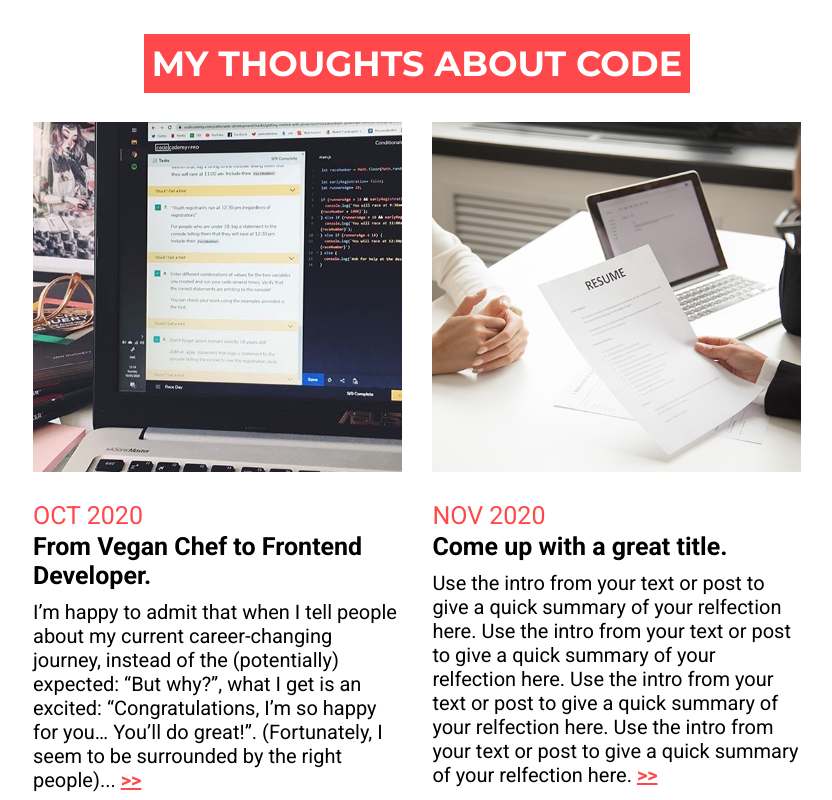
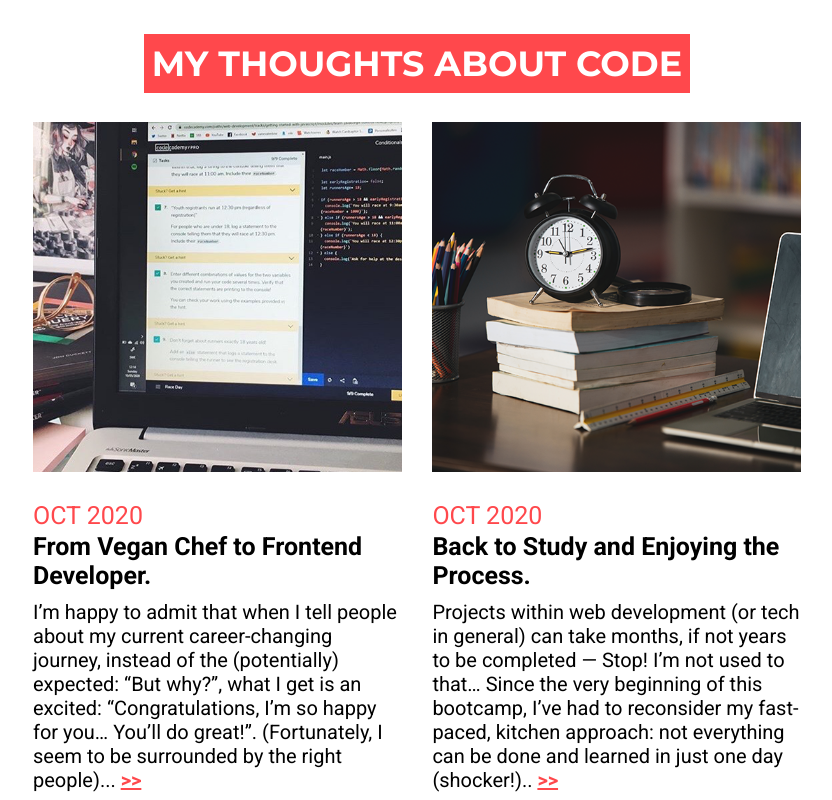
Before and after one commit to VanessaSue27/portfolio-wip, a plain HTML site: page code/index.html in a window 1280 px wide. Shown: the part 3300-4100 px from the top of the page, without its empty margins (223-1055 px from the left). Drawn offline with Linux system fonts and the light colour scheme.

Commit message:
Added new blogpost

```diff
--- a/code/index.html
+++ b/code/index.html
@@ -180,15 +180,15 @@
                 </p>
             </article></a>
 
-            <a href="https://github.com/VanessaSue27" target="_blank"><article class="blogpost-card blogpost-hidden">
-                <img src="./assets/blogpost-img-placeholder.png" alt="Ongoing interview Image: link to second article">
-                <p class="date-blogpost" aria-hidden="true">NOV 2020</p>
-                <h2 class="blogpost-title">Come up with a great title.</h2>
+            <a href="https://medium.com/@VanessaSue27/on-going-back-to-studying-and-enjoying-the-process-6ad07f53e093" target="_blank"><article class="blogpost-card blogpost-hidden">
+                <img src="./assets/blogpost-2-img.png" alt="Image of Laptop and a Clock">
+                <p class="date-blogpost" aria-hidden="true">OCT 2020</p>
+                <h2 class="blogpost-title">Back to Study and Enjoying the Process.</h2>
                 <p class="blogpost-text">
-                    Use the intro from your text or post to give a quick summary of your relfection here. Use the intro
-                    from your text or post to give a quick summary of your relfection here. Use the intro from your text
-                    or post to give a quick summary of your relfection here. Use the intro from your text or post to give
-                    a quick summary of your relfection here.
+                    Projects within web development (or tech in general) can take months, if not years to be
+                    completed — Stop! I’m not used to that… Since the very beginning of this bootcamp, I’ve had
+                    to reconsider my fast-paced, kitchen approach: not everything can be done and learned in just
+                    one day (shocker!)..
                     <span class="arrow-link" aria-hidden="true">>></span>
                 </p>
             </article></a>
```
Also changed, not shown: code/assets/blogpost-2-img.png (added).
